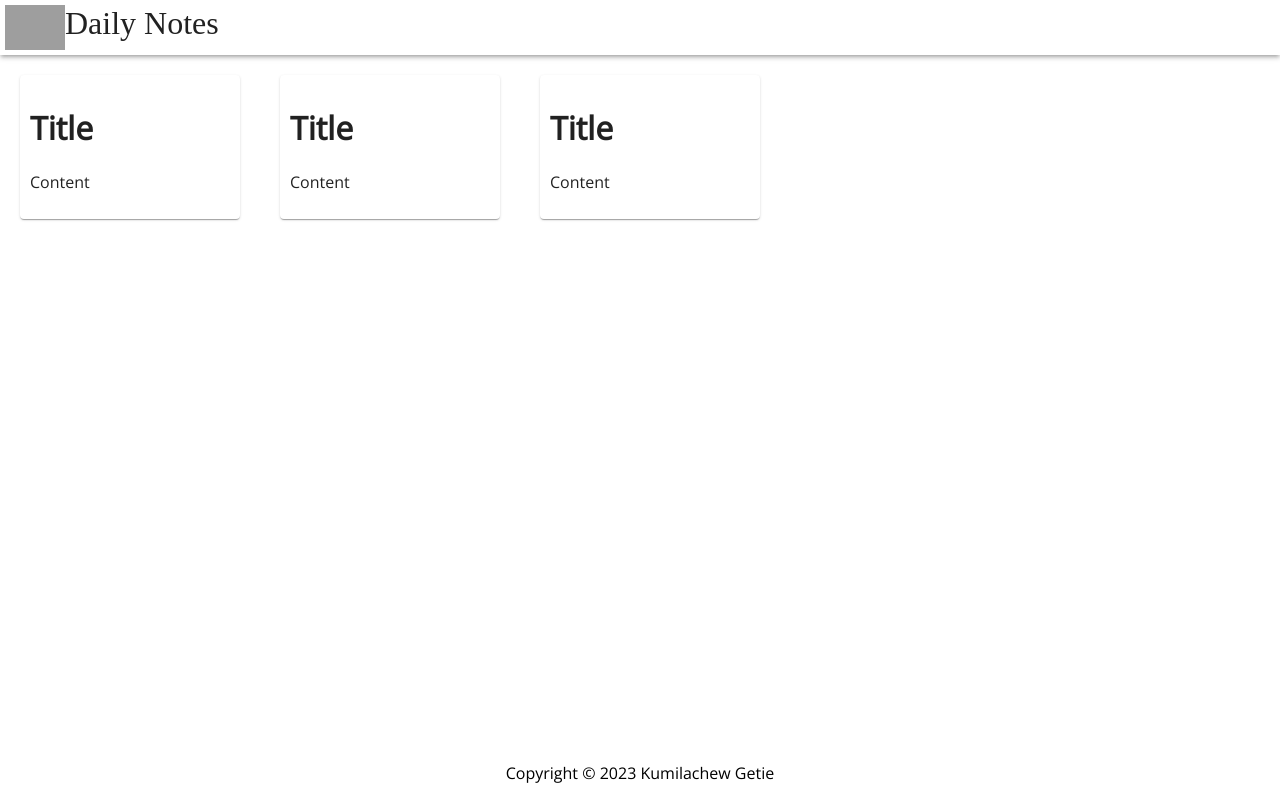
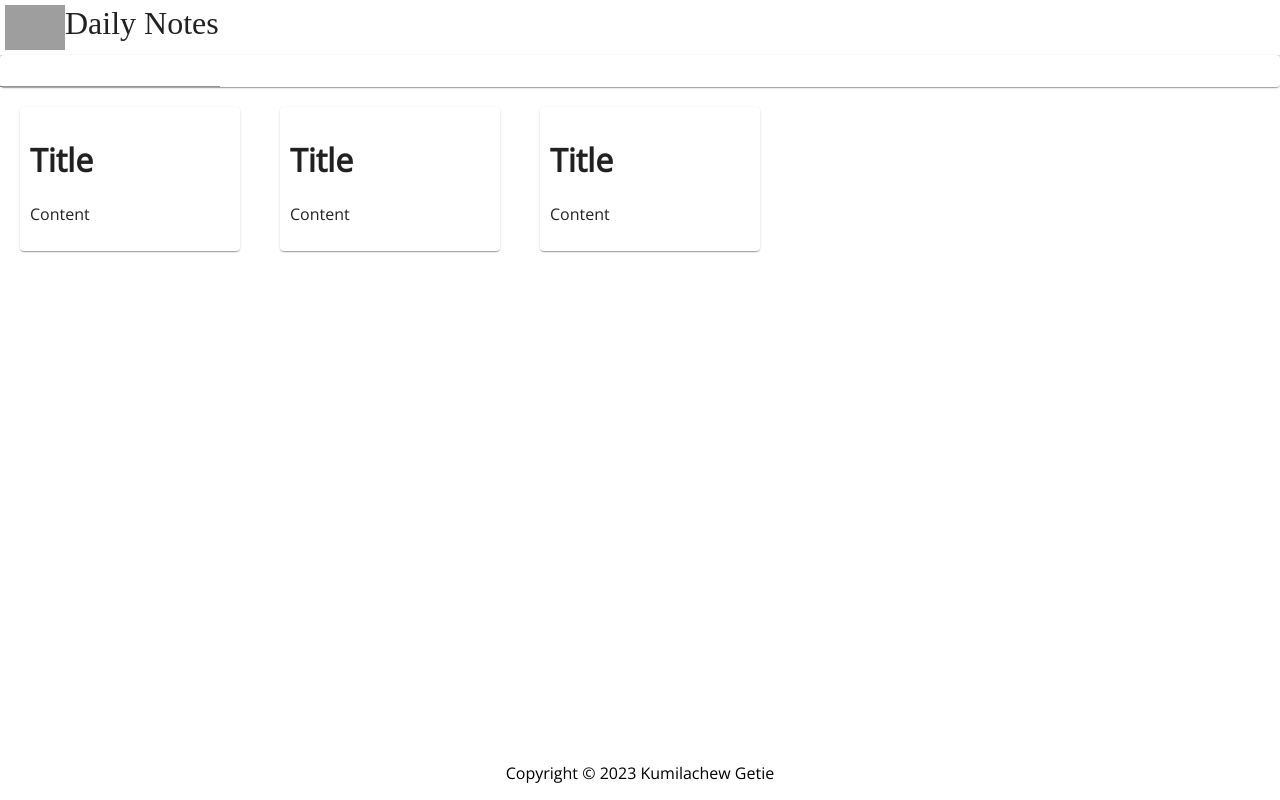
Before and after one commit to Kumilachew-g/react-daily-notes, a React (Create React App) app: page / in a window 1280 px wide. Built offline with nearby package versions, Linux system fonts and the light colour scheme; grey boxes are pictures that could not be loaded; the HTML template or start-up script is replaced by a standard one.

Commit message:
Import FormArea component

```diff
--- a/src/App.js
+++ b/src/App.js
@@ -1,4 +1,5 @@
 import Footer from './components/Footer';
+import FormArea from './components/FormArea';
 import Header from './components/Header';
 import Note from './components/Note';
 
@@ -6,6 +7,7 @@ function App() {
   return (
     <div>
       <Header />
+      <FormArea />
       <Note />
       <Note />
       <Note />
```
